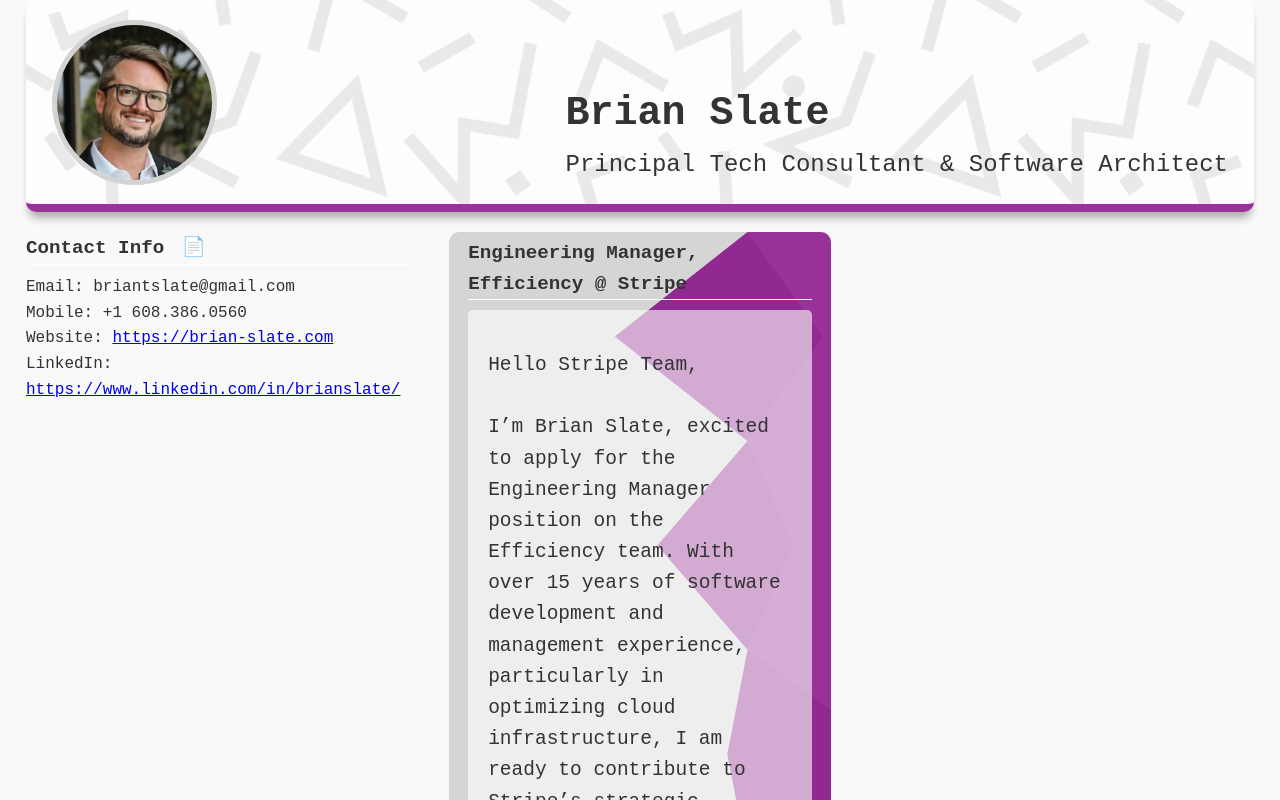
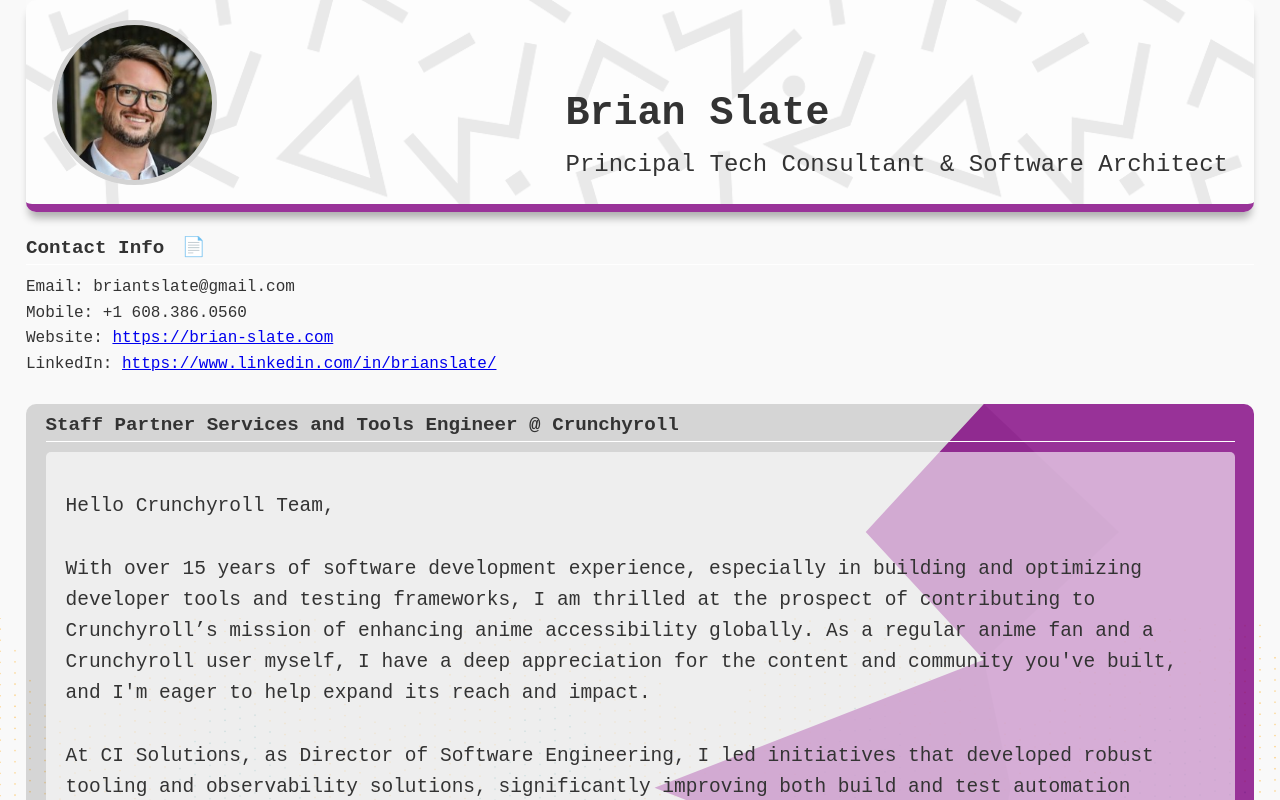
Before and after one commit to brian-slate/brianslate-resume, a SvelteKit app: page /cover-letter in a window 1280 px wide. Shown: the top 800 px of the page. Built offline with nearby package versions, Linux system fonts and the light colour scheme.

Commit message:
moved resume to its own route and redirected root to resume route - done to cleanup layouts for 1 vs 3 column layouts

```diff
--- a/package.json
+++ b/package.json
@@ -12,7 +12,8 @@
 		"test": "playwright test",
 		"test:unit": "vitest",
 		"lint": "prettier --plugin-search-dir . --check . && eslint .",
-		"format": "prettier --plugin-search-dir . --write ."
+		"format": "prettier --plugin-search-dir . --write .",
+		"deploy": "npm run build && aws s3 cp ./build s3://brian-slate.com --recursive && aws cloudfront create-invalidation --distribution-id E3JG4XAQBFZIVT --paths \"/*\""
 	},
 	"devDependencies": {
 		"@playwright/test": "^1.28.1",
--- a/src/lib/AdditionalInfo.svelte
+++ b/src/lib/AdditionalInfo.svelte
@@ -11,6 +11,7 @@
 	<h2 class="section-title">Additional Information</h2>
 	<ul class="info-list">
 		{#each resumeData.additionalInfo as info}
+			<!-- svelte-ignore a11y-mouse-events-have-key-events -->
 			<li class="info-item" on:mouseover={handleMouseOver}>
 				<span class="info-icon">✔</span>
 				<span class="info-text">{info}</span>
--- a/src/lib/CoverLetter.svelte
+++ b/src/lib/CoverLetter.svelte
@@ -1,25 +1,23 @@
 <script>
-	export let resumeData;
+	// export let resumeData;
 </script>
 
 <section id="summary">
 	<div class="title-container">
-		<h2>Engineering Manager, Efficiency @ Stripe</h2>
+		<h2>Staff Partner Services and Tools Engineer @ Crunchyroll</h2>
 	</div>
 	<div class="text-container" id="hover-area">
 		<!-- <p>{resumeData.summary} <span id="sparkle" class="sparkle-icon">✨</span></p> -->
 		<pre>
-Hello Stripe Team,
+Hello Crunchyroll Team,
 
-I’m Brian Slate, excited to apply for the Engineering Manager position on the Efficiency team. With over 15 years of software development and management experience, particularly in optimizing cloud infrastructure, I am ready to contribute to Stripe’s strategic initiatives.
+With over 15 years of software development experience, especially in building and optimizing developer tools and testing frameworks, I am thrilled at the prospect of contributing to Crunchyroll’s mission of enhancing anime accessibility globally. As a regular anime fan and a Crunchyroll user myself, I have a deep appreciation for the content and community you've built, and I'm eager to help expand its reach and impact.
 
-At CI Solutions, where I served as Director of Software Engineering, I led significant projects that enhanced cloud resource scalability and cost efficiency. This experience aligns closely with the goals of the Efficiency team at Stripe, where I am eager to drive efforts that improve infrastructure efficiency and reduce costs per transaction.
+At CI Solutions, as Director of Software Engineering, I led initiatives that developed robust tooling and observability solutions, significantly improving both build and test automation infrastructure. This experience aligns closely with the objectives of Crunchyroll, where I am enthusiastic about driving efforts that enhance developer productivity and support the integration of your services.
 
-I look forward to the opportunity to leverage my expertise at Stripe to help scale operations effectively while upholding a best-in-class price/performance ratio.
+I hope the timing works out and we can connect!
 
-Thank you for considering my application.
-
-Warm regards,
+Cheers,
 
 Brian Slate
 		</pre>
@@ -40,25 +38,4 @@
 		position: relative;
 		cursor: pointer; /* Changed cursor */
 	}
-
-	.quote-icon {
-		font-size: 2em;
-		position: absolute;
-		color: black; /* Default color */
-		transition: all 0.3s ease;
-	}
-
-	#start-quote {
-		top: 0;
-		left: 0;
-	}
-
-	#end-quote {
-		bottom: 0;
-		right: 0;
-	}
-
-	#hover-area:hover .quote-icon {
-		transform: scale(3);
-	}
 </style>
--- a/src/routes/+page.js
+++ /dev/null
@@ -1,3 +0,0 @@
-// since there's no dynamic data here, we can prerender
-// it so that it gets served as a static asset in production
-export const prerender = true;
--- a/src/routes/+page.svelte
+++ b/src/routes/+page.svelte
@@ -1,147 +1,8 @@
 <script>
-	import ProfileHeader from '$lib/ProfileHeader.svelte';
-	import AdditionalInfo from '$lib/AdditionalInfo.svelte';
-	import Summary from '$lib/Summary.svelte';
-	import Skills from '$lib/Skills.svelte';
-	import Employment from '$lib/Employment.svelte';
-	import Education from '$lib/Education.svelte';
-	import PolygonBackground from '$lib/PolygonBackground.svelte';
-	import HalftoneWave from '$lib/HalftoneWave.svelte';
-	import { onMount } from 'svelte';
-	import jsPDF from 'jspdf';
-	import html2canvas from 'html2canvas';
+    import { onMount } from 'svelte';
+    import { goto } from '$app/navigation';
 
-	let resumeData = null;
-	let lightGrayThemeColor,
-		goldThemeColor,
-		orangeThemeColor,
-		greenThemeColor,
-		purpleThemeColor,
-		lighterGrayThemeColor;
-
-	const generatePDF = async () => {
-		document.body.classList.add('pdf-generation');
-		const canvas = await html2canvas(document.body);
-		const imgData = canvas.toDataURL('image/png');
-
-		const pdf = new jsPDF('p', 'mm', 'a4');  // Set the PDF to use A4 size
-		const pdfWidth = pdf.internal.pageSize.getWidth();
-		const pdfHeight = (canvas.height * pdfWidth) / canvas.width;
-
-		pdf.addImage(imgData, 'PNG', 0, 0, pdfWidth, pdfHeight);
-		// debugger;
-		pdf.save('brian-slate-resume.pdf');
-		document.body.classList.remove('pdf-generation');
-	};
-
-	onMount(async () => {
-		const computedStyle = getComputedStyle(document.documentElement);
-		lightGrayThemeColor = computedStyle.getPropertyValue('--color-theme-1').trim();
-		goldThemeColor = computedStyle.getPropertyValue('--color-theme-2').trim();
-		orangeThemeColor = computedStyle.getPropertyValue('--color-theme-3').trim();
-		greenThemeColor = computedStyle.getPropertyValue('--color-theme-4').trim();
-		purpleThemeColor = computedStyle.getPropertyValue('--color-theme-5').trim();
-		lighterGrayThemeColor = computedStyle.getPropertyValue('--color-lightgray').trim();
-
-		const res = await fetch('/resumeData.json');
-		resumeData = await res.json();
-	});
-</script>
-
-<svelte:head>
-	<title>{`${resumeData?.name} - ${resumeData?.title}` || 'Loading...'}</title>
-	<meta name="description" content="Brian T. Slate - Principal Tech Consultant & Software Architect" />
-</svelte:head>
-
-{#if resumeData}
-  <ProfileHeader {resumeData} />
-
-	<section id="contact-info">
-		<h2>
-			Contact Info
-			<button id="generate-pdf" title="Download PDF" on:click={generatePDF} style="background: none; border: none; cursor: pointer;">📄</button>
-		</h2>
-		<p>Email: {resumeData.contact.email}</p>
-		<p>Mobile: {resumeData.contact.tel}</p>
-		<p>Website: <a href={resumeData.contact.website}>{resumeData.contact.website}</a></p>
-		<p>LinkedIn: <a href={resumeData.contact.linkedIn}>{resumeData.contact.linkedIn}</a></p>
-	</section>
-
-	<!-- <section id="linkedin">
-    <h2>LinkedIn</h2>
-    <p><a href="https://www.linkedin.com/in/your-linkedin-profile/" target="_blank">Your LinkedIn Profile</a></p>
-  	</section> -->
-
-	<section id="summary" class="rounded-section">
-		<PolygonBackground leftColor={lightGrayThemeColor} rightColor={purpleThemeColor}>
-			<div class="content-container">
-				<Summary {resumeData} />
-			</div>
-		</PolygonBackground>
-	</section>
-
-	<section id="education" class="rounded-section">
-		<PolygonBackground leftColor={lightGrayThemeColor} rightColor={'rgba(0, 0, 0, 0.05)'}>
-			<div class="content-container">
-				<Education {resumeData} />
-			</div>
-		</PolygonBackground>
-	</section>
-
-
-	<section id="employment" class="rounded-section">
-		<PolygonBackground leftColor={lighterGrayThemeColor} rightColor={lightGrayThemeColor}>
-			<div class="content-container">
-  				<AdditionalInfo {resumeData} />
-			</div>
-		</PolygonBackground>
-	</section>
-
-	<section id="employment" class="rounded-section">
-		<PolygonBackground leftColor={lightGrayThemeColor} rightColor={greenThemeColor}>
-			<div class="content-container">
-				<Employment {resumeData} />
-			</div>
-		</PolygonBackground>
-	</section>
-
-	<section id="skills" class="rounded-section">
-		<PolygonBackground leftColor={goldThemeColor} rightColor={lightGrayThemeColor}>
-			<div class="content-container">
-				<Skills {resumeData} />
-			</div>
-		</PolygonBackground>
-	</section>
-{/if}
-
-<HalftoneWave />
-
-<style>
-	section {
-		margin-bottom: 1rem;
-	}
-	.rounded-section {
-		border-radius: 10px;
-		overflow: hidden; /* to ensure the rounded corners also affect the PolygonBackground */
-		padding: 0;
-	}
-	.content-container {
-		padding: 0.5rem 1.5rem;
-		margin: 0;
-	}
-	section {
-		margin-bottom: 1rem;
-	}
-	.rounded-section {
-		border-radius: 10px;
-		overflow: hidden;
-		padding: 0;
-	}
-	.content-container {
-		padding: 0.5rem 1.5rem;
-		margin: 0;
-	}
-	#contact-info {
-		margin-bottom: 2rem;
-	}
-</style>
+    onMount(() => {
+      goto('/resume', { replaceState: true });
+    });
+  </script>
--- a/src/routes/cover-letter/+layout.svelte
+++ b/src/routes/cover-letter/+layout.svelte
@@ -5,7 +5,6 @@
 
 <div class="app cover-letter">
 	<!-- <Header /> -->
-
 	<slot />
 
 	<!-- <footer>
@@ -17,18 +16,18 @@
 </div>
 
 <style>
-.app .cover-letter {
+.app.cover-letter {
     column-count: 1 !important;
     margin: auto;
-    padding: 20px;
+    /* padding: 20px; */
     /* background-color: white; */
 }
 
-.app .cover-letter h1,
-.app .cover-letter h2,
-.app .cover-letter p {
+/* .app.cover-letter h1,
+.app.cover-letter h2,
+.app.cover-letter p {
     margin-top: 0.5em;
-}
+} */
 
 @media (max-width: 1200px), (max-width: 800px) {
     .app.cover-letter {
--- a/src/routes/+layout.svelte
+++ b/src/routes/resume/+layout.svelte
@@ -1,6 +1,6 @@
 <script>
 	import Header from '$lib/Header.svelte';
-	import './styles.css';
+	import '../styles.css';
 </script>
 
 <div class="app resume">
--- /dev/null
+++ b/src/routes/resume/+page.svelte
@@ -0,0 +1,147 @@
+<script>
+	import ProfileHeader from '$lib/ProfileHeader.svelte';
+	import AdditionalInfo from '$lib/AdditionalInfo.svelte';
+	import Summary from '$lib/Summary.svelte';
+	import Skills from '$lib/Skills.svelte';
+	import Employment from '$lib/Employment.svelte';
+	import Education from '$lib/Education.svelte';
+	import PolygonBackground from '$lib/PolygonBackground.svelte';
+	import HalftoneWave from '$lib/HalftoneWave.svelte';
+	import { onMount } from 'svelte';
+	import jsPDF from 'jspdf';
+	import html2canvas from 'html2canvas';
+
+	let resumeData = null;
+	let lightGrayThemeColor,
+		goldThemeColor,
+		orangeThemeColor,
+		greenThemeColor,
+		purpleThemeColor,
+		lighterGrayThemeColor;
+
+	const generatePDF = async () => {
+		document.body.classList.add('pdf-generation');
+		const canvas = await html2canvas(document.body);
+		const imgData = canvas.toDataURL('image/png');
+
+		const pdf = new jsPDF('p', 'mm', 'a4');  // Set the PDF to use A4 size
+		const pdfWidth = pdf.internal.pageSize.getWidth();
+		const pdfHeight = (canvas.height * pdfWidth) / canvas.width;
+
+		pdf.addImage(imgData, 'PNG', 0, 0, pdfWidth, pdfHeight);
+		// debugger;
+		pdf.save('brian-slate-resume.pdf');
+		document.body.classList.remove('pdf-generation');
+	};
+
+	onMount(async () => {
+		const computedStyle = getComputedStyle(document.documentElement);
+		lightGrayThemeColor = computedStyle.getPropertyValue('--color-theme-1').trim();
+		goldThemeColor = computedStyle.getPropertyValue('--color-theme-2').trim();
+		orangeThemeColor = computedStyle.getPropertyValue('--color-theme-3').trim();
+		greenThemeColor = computedStyle.getPropertyValue('--color-theme-4').trim();
+		purpleThemeColor = computedStyle.getPropertyValue('--color-theme-5').trim();
+		lighterGrayThemeColor = computedStyle.getPropertyValue('--color-lightgray').trim();
+
+		const res = await fetch('/resumeData.json');
+		resumeData = await res.json();
+	});
+</script>
+
+<svelte:head>
+	<title>{`${resumeData?.name} - ${resumeData?.title}` || 'Loading...'}</title>
+	<meta name="description" content="Brian T. Slate - Principal Tech Consultant & Software Architect" />
+</svelte:head>
+
+{#if resumeData}
+  <ProfileHeader {resumeData} />
+
+	<section id="contact-info">
+		<h2>
+			Contact Info
+			<button id="generate-pdf" title="Download PDF" on:click={generatePDF} style="background: none; border: none; cursor: pointer;">📄</button>
+		</h2>
+		<p>Email: {resumeData.contact.email}</p>
+		<p>Mobile: {resumeData.contact.tel}</p>
+		<p>Website: <a href={resumeData.contact.website}>{resumeData.contact.website}</a></p>
+		<p>LinkedIn: <a href={resumeData.contact.linkedIn}>{resumeData.contact.linkedIn}</a></p>
+	</section>
+
+	<!-- <section id="linkedin">
+    <h2>LinkedIn</h2>
+    <p><a href="https://www.linkedin.com/in/your-linkedin-profile/" target="_blank">Your LinkedIn Profile</a></p>
+  	</section> -->
+
+	<section id="summary" class="rounded-section">
+		<PolygonBackground leftColor={lightGrayThemeColor} rightColor={purpleThemeColor}>
+			<div class="content-container">
+				<Summary {resumeData} />
+			</div>
+		</PolygonBackground>
+	</section>
+
+	<section id="education" class="rounded-section">
+		<PolygonBackground leftColor={lightGrayThemeColor} rightColor={'rgba(0, 0, 0, 0.05)'}>
+			<div class="content-container">
+				<Education {resumeData} />
+			</div>
+		</PolygonBackground>
+	</section>
+
+
+	<section id="employment" class="rounded-section">
+		<PolygonBackground leftColor={lighterGrayThemeColor} rightColor={lightGrayThemeColor}>
+			<div class="content-container">
+  				<AdditionalInfo {resumeData} />
+			</div>
+		</PolygonBackground>
+	</section>
+
+	<section id="employment" class="rounded-section">
+		<PolygonBackground leftColor={lightGrayThemeColor} rightColor={greenThemeColor}>
+			<div class="content-container">
+				<Employment {resumeData} />
+			</div>
+		</PolygonBackground>
+	</section>
+
+	<section id="skills" class="rounded-section">
+		<PolygonBackground leftColor={goldThemeColor} rightColor={lightGrayThemeColor}>
+			<div class="content-container">
+				<Skills {resumeData} />
+			</div>
+		</PolygonBackground>
+	</section>
+{/if}
+
+<HalftoneWave />
+
+<style>
+	section {
+		margin-bottom: 1rem;
+	}
+	.rounded-section {
+		border-radius: 10px;
+		overflow: hidden; /* to ensure the rounded corners also affect the PolygonBackground */
+		padding: 0;
+	}
+	.content-container {
+		padding: 0.5rem 1.5rem;
+		margin: 0;
+	}
+	section {
+		margin-bottom: 1rem;
+	}
+	.rounded-section {
+		border-radius: 10px;
+		overflow: hidden;
+		padding: 0;
+	}
+	.content-container {
+		padding: 0.5rem 1.5rem;
+		margin: 0;
+	}
+	#contact-info {
+		margin-bottom: 2rem;
+	}
+</style>
--- a/svelte.config.js
+++ b/svelte.config.js
@@ -12,16 +12,27 @@
 
 // export default config;
 
+// import adapter from '@sveltejs/adapter-static';
+
+// /** @type {import('@sveltejs/kit').Config} */
+// const config = {
+//     kit: {
+//         adapter: adapter(),
+//         files: {
+//             routes: 'src/routes'
+//         }
+//     }
+// };
+
+// export default config;
+
+
 import adapter from '@sveltejs/adapter-static';
 
-/** @type {import('@sveltejs/kit').Config} */
-const config = {
-    kit: {
-        adapter: adapter(),
-        files: {
-            routes: 'src/routes'
-        }
-    }
+export default {
+	kit: {
+		adapter: adapter({
+			fallback: 'index.html' // may differ from host to host
+		})
+	}
 };
-
-export default config;
```
